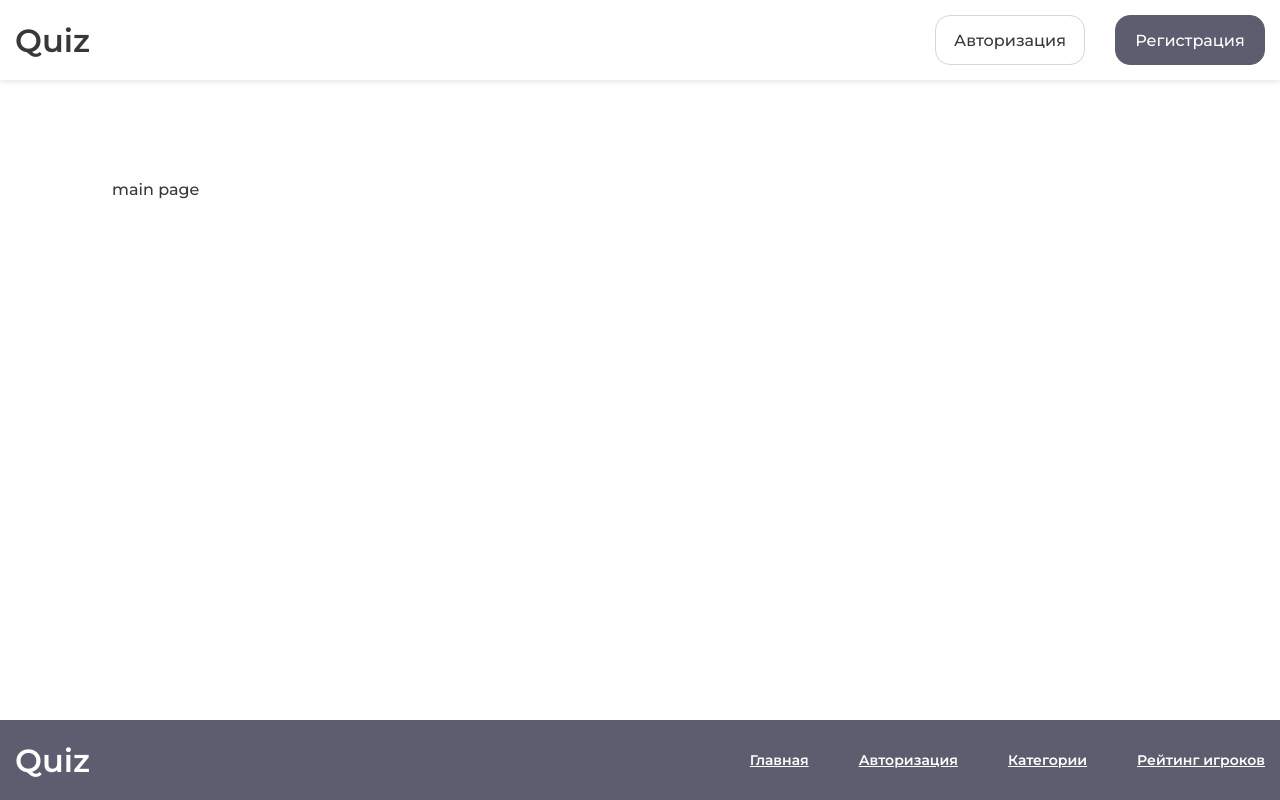
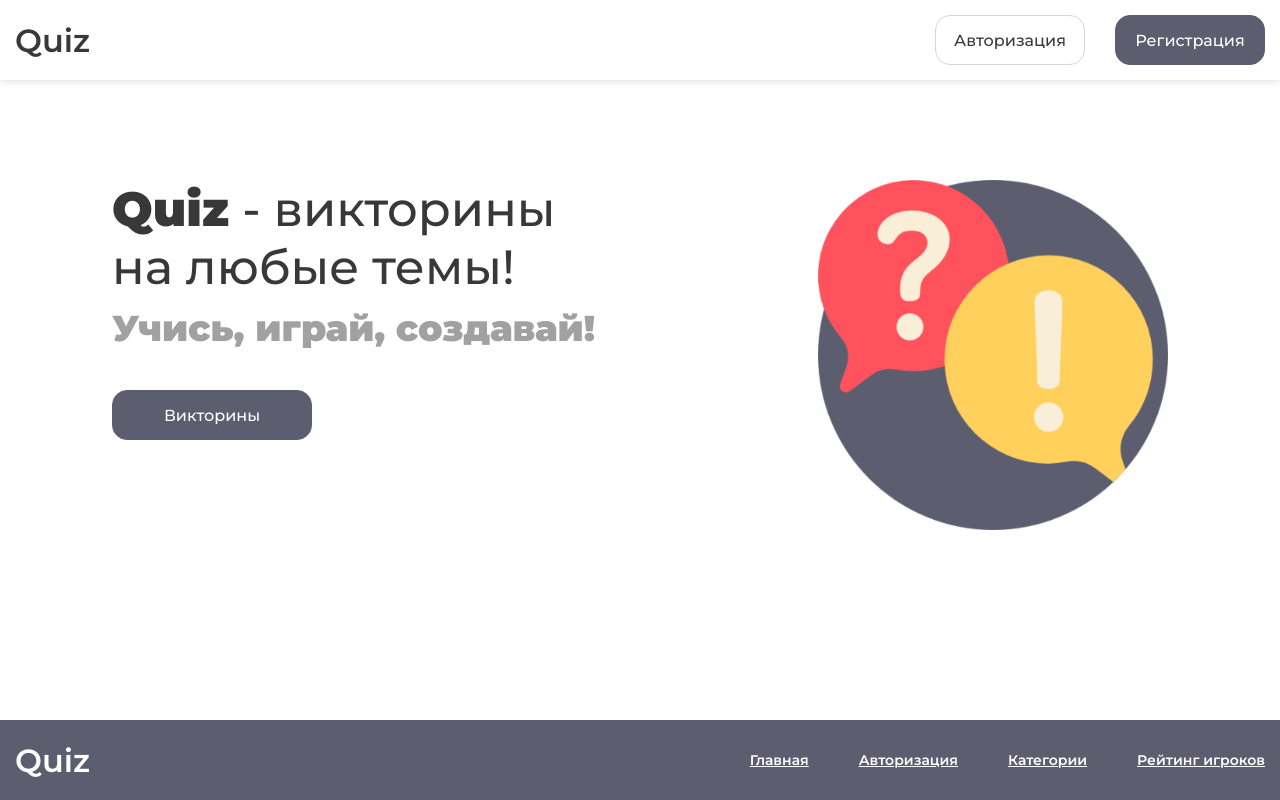
Before and after one commit to maksim4k1/Quiz, a React (Create React App) app: page / in a window 1280 px wide. Built offline with nearby package versions, Linux system fonts and the light colour scheme.

Commit message:
added styles for Main page and fixed bug in Buttons style

```diff
--- a/src/components/UI/Buttons/Button/index.jsx
+++ b/src/components/UI/Buttons/Button/index.jsx
@@ -4,7 +4,7 @@ import styled from "styled-components";
 const ButtonElement = styled.button`
   width: 200px;
   height: 50px;
-  display: flex;
+  display: inline-flex;
   align-items: center;
   justify-content: center;
   color: var(--color-white);
--- a/src/components/UI/Buttons/ButtonIcon/index.jsx
+++ b/src/components/UI/Buttons/ButtonIcon/index.jsx
@@ -5,7 +5,7 @@ const ButtonElement = styled.button`
   width: 50px;
   height: 50px;
   padding: 10px;
-  display: flex;
+  display: inline-flex;
   align-items: center;
   justify-content: center;
   color: var(--color-white);
--- a/src/components/UI/Buttons/LightButton/index.jsx
+++ b/src/components/UI/Buttons/LightButton/index.jsx
@@ -4,7 +4,7 @@ import styled from "styled-components";
 const ButtonElement = styled.button`
   width: 200px;
   height: 50px;
-  display: flex;
+  display: inline-flex;
   align-items: center;
   justify-content: center;
   color: var(--color-black);
--- a/src/pages/Main.jsx
+++ b/src/pages/Main.jsx
@@ -1,16 +1,51 @@
 import React from "react";
+import { NavLink } from "react-router-dom";
 import styled from "styled-components";
+import Button from "../components/UI/Buttons/Button";
+import background_image from "../assets/images/background.png";
 
 const Content = styled.main`
   margin: 100px 0 150px;
+`;
+const Container = styled.div`
+  position: relative;
+  &::before{
+    content: "";
+    width: 350px;
+    height: 350px;
+    display: block;
+    position: absolute;
+    top: 0;
+    right: 15px;
+    background-image: url(${background_image});
+    background-repeat: no-repeat;
+    background-size: contain;
+    z-index: -1
+  }
+`;
+const Title = styled.h1`
+  font-size: 48px;
+  &>strong{
+    font-weight: 900;
+  }
+`;
+const SubTitle = styled.h2`
+  margin: 10px 0 40px;
+  color: var(--color-text-gray);
+  font-size: 36px;
+  font-weight: 900;
 `;
 
 function Main () {
   return(
     <Content>
-      <div className="container">
-        main page
-      </div>
+      <Container className="container">
+        <Title><strong>Quiz</strong> - викторины<br/>на любые темы!</Title>
+        <SubTitle>Учись, играй, создавай!</SubTitle>
+        <NavLink to="/categories">
+          <Button>Викторины</Button>
+        </NavLink>
+      </Container>
     </Content>
   );
 }
```
Also changed, not shown: src/assets/images/background.png (added).
